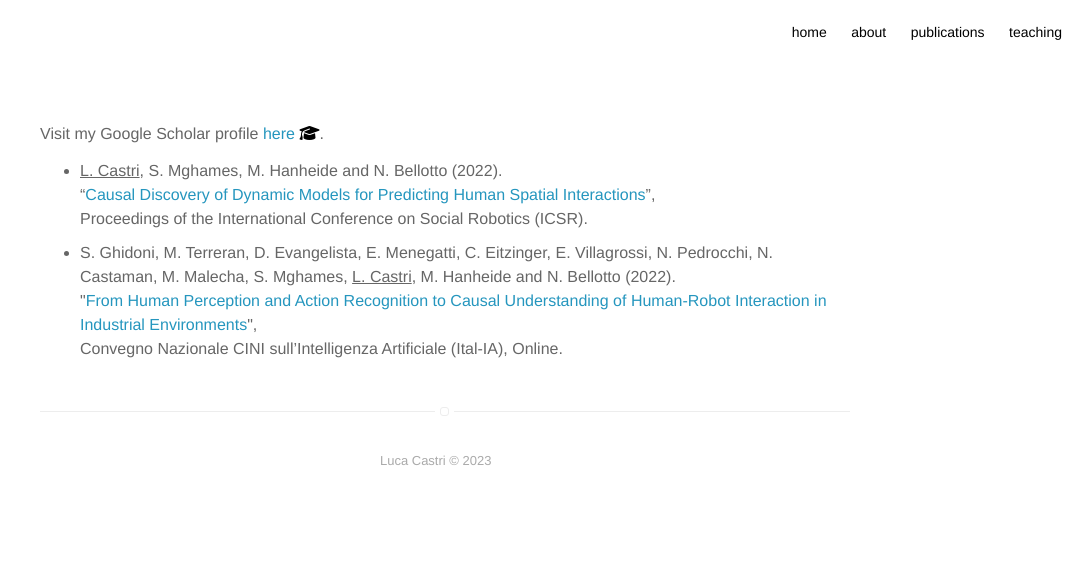
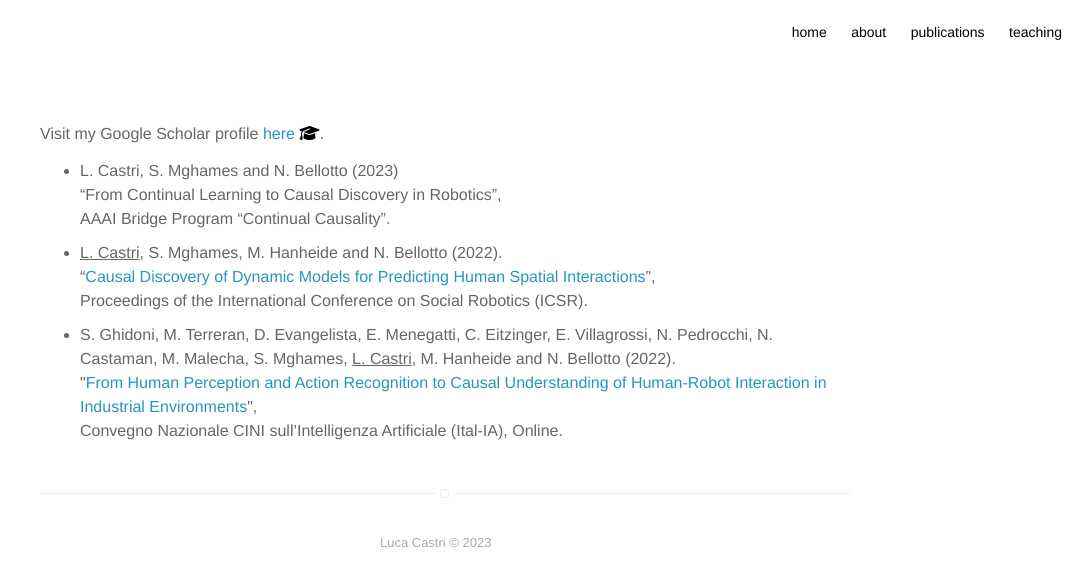
Before and after one commit to lcastri/lcastri.github.io, a Jekyll site: the page built from publications.html, in a window 1280 px wide. Shown: the top 586 px of the page, without its empty margins (195-1280 px from the left). Built offline with Jekyll 4.4.1, drawn with Linux system fonts in a browser that asks for light colours; nearby versions of some CDN libraries.

Commit message:
AAAI2023 CCBridge added

```diff
--- a/publications.html
+++ b/publications.html
@@ -5,6 +5,11 @@ layout: page
 
 Visit my Google Scholar profile <a class="ext_link" href="https://scholar.google.com/citations?user=MWKfdVQAAAAJ&hl=en&oi=ao">here</a> <i class="fa fa-graduation-cap inline-icon"></i>.
 <ul>
+    <li>
+        </u>L. Castri</u>, S. Mghames and N. Bellotto (2023)<br>
+        “From Continual Learning to Causal Discovery in Robotics”,<br>
+        AAAI Bridge Program “Continual Causality”.
+    </li>
     <li>
         <u>L. Castri</u>, S. Mghames, M. Hanheide and N. Bellotto (2022).<br>
         “<a class="ext_link" href="https://arxiv.org/pdf/2210.16535.pdf">Causal Discovery of Dynamic Models for Predicting Human Spatial Interactions</a>”,<br>
```
